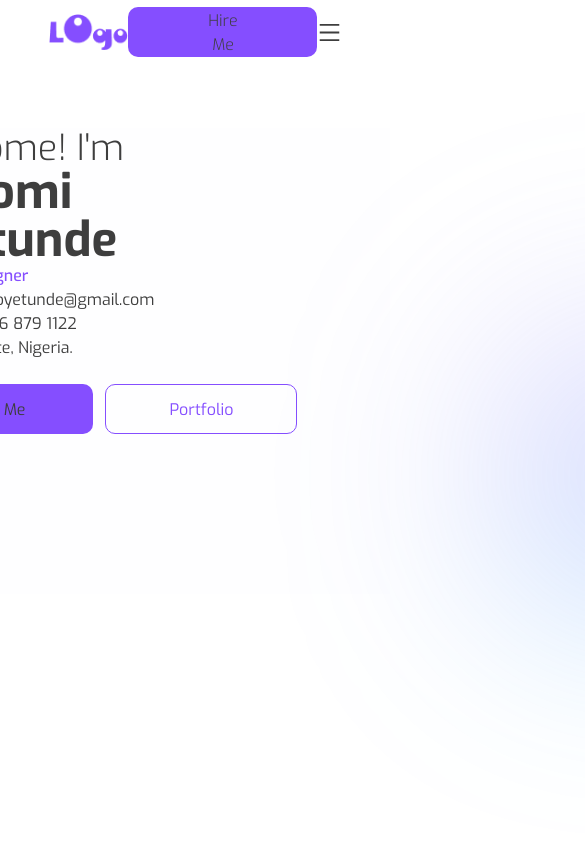
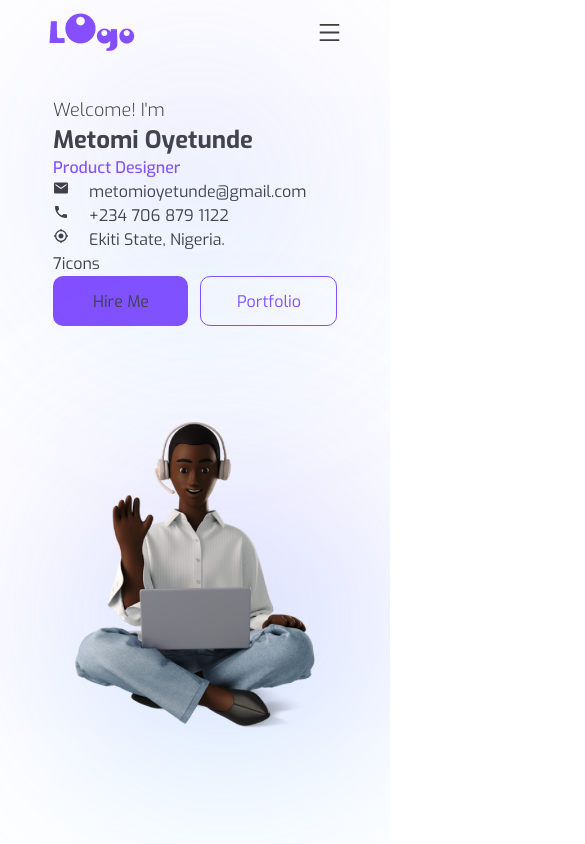
Before and after one commit to fordest-technology/metomi-portfolio, a React (Create React App) app: page / in a window 390 px wide. Shown: the top 844 px of the page, 585 px wide, since content can reach past the window. Built offline with nearby package versions, Linux system fonts and the light colour scheme.

Commit message:
ddi responsivness of the nave and hero page

```diff
--- a/src/App.js
+++ b/src/App.js
@@ -12,7 +12,7 @@ import WhatIDo from "./components/WhatIDo";
 
 const App = () => {
   return (
-    <div className=' bg-bgLight dark:bg-bgDark text-textClrLight dark:text-textClrDark  px-6 w-full justify-center mx-auto'>
+    <div className=' bg-bgLight dark:bg-bgDark text-textClrLight dark:text-textClrDark justify-center mx-auto w-full'>
         <Hero />
         <About />
         <WhatIDo />
--- a/src/components/Hero.jsx
+++ b/src/components/Hero.jsx
@@ -16,12 +16,13 @@ const Hero = () => {
   return (
     <div className="">
       <Nav />
-      <section className=" mt-32 pb-40 flex flex-row items-center gap-48 mx-auto justify-center max-w-5xl ">
-        <div>
-          <h4 className=" text-textClrLight dark:text-textClrDark font-light text-4xl">
+      <section className=" md:mt-32 md:pb-40 flex flex-col md:flex-row items-center lg:gap-32 md:gap-20 mx-auto justify-center gap-24 mt-24 ">
+                  <div className="rounded-gradientbig top-[32px] w-20 opacity-50"></div>
+        <div className=" ">
+          <h4 className=" text-textClrLight dark:text-textClrDark font-light lg:text-4xl md:text-2xl sm:text-xl text-lg">
             Welcome! I'm{" "}
           </h4>
-          <h1 className=" text-5xl font-semibold text-textClrLight dark:text-textClrDark w-full ">
+          <h1 className=" font-semibold text-textClrLight dark:text-textClrDark lg:text-5xl md:text-3xl text-2xl  ">
             Metomi Oyetunde
           </h1>
           <p className=" text-primaryClr font-medium">Product Designer</p>
@@ -39,13 +40,13 @@ const Hero = () => {
           </div>
 
           <div>7icons</div>
-          <div className="flex flex-row gap-3">
-            <button className="btn">Hire Me</button>
-            <button className="btn2">Portfolio</button>
+          <div className="flex flex-row gap-3  ">
+            <button className="btn whitespace-nowrap max-[450px]:w-10 max-[346px]:w-8 max-[328px]:w-4">Hire Me</button>
+            <button className="btn2  whitespace-nowrap max-[450px]:w-10 max-[346px]:w-8 max-[328px]:w-4">Portfolio</button>
           </div>
         </div>
         <div className="relative z-30">
-          <img src={heroImage} alt="" width={360} className="relative z-40 " />
+          <img src={heroImage} alt=""  className="relative z-40 w-60 md:w-72 xl:w-80" />
           <div className="rounded-gradientbig top-[42px]"></div>
         </div>
       </section>
--- a/src/components/Nav.jsx
+++ b/src/components/Nav.jsx
@@ -25,12 +25,12 @@ const Nav = () => {
         <p className='p-4'><a href='#skills' className='  text-textClrLight dark:text-textClrDark font-medium  hover:no-underline hover:text-primaryClr '> Pricing  </a></p>
         <p className='p-4'><a href='#projects' className=' text-textClrLight dark:text-textClrDark font-medium hover:no-underline hover:text-primaryClr'> Projects </a></p>
 
+      <button className='btn md:w-5 whitespace-nowrap lg:w-10 max-[900px]:hidden'>
+        Hire Me
+      </button>
       </div>
 
 
-      <button className='btn'>
-        Hire Me
-      </button>
       <div onClick={handleNav} className='block md:hidden'>
         {!nav ? <AiOutlineMenu className='cursor-pointer' size={25} /> : <AiOutlineClose className='cursor-pointer' size={25} />}
       </div>
@@ -43,6 +43,10 @@ const Nav = () => {
         <li className='p-4'><a href='#Project' className=' hover:no-underline hover:text-primaryClr hover:text-[15px]'> Projects </a></li>
                 <li className='p-4'><a href='#skills' className=' hover:no-underline hover:text-primaryClr hover:text-[15px]'> Skills </a></li>
       </ul>
+
+      <button className='btn'>
+        Hire Me
+      </button>
       </div>
     </div>
     </>
--- a/src/index.css
+++ b/src/index.css
@@ -64,7 +64,7 @@ body {
 
 .btn {
     display: flex;
-    width: 192px;
+    width: 12rem;
     height: 50px;
     padding: 15px 67px 14px 68px;
     justify-content: center;
@@ -79,7 +79,7 @@ body {
 
 .btn2 {
     display: flex;
-    width: 192px;
+    width: 12rem;
     height: 50px;
     padding: 15px 67px 14px 68px;
     justify-content: center;
```
Also changed, not shown: src/App.css (added, +38 -0 lines).
